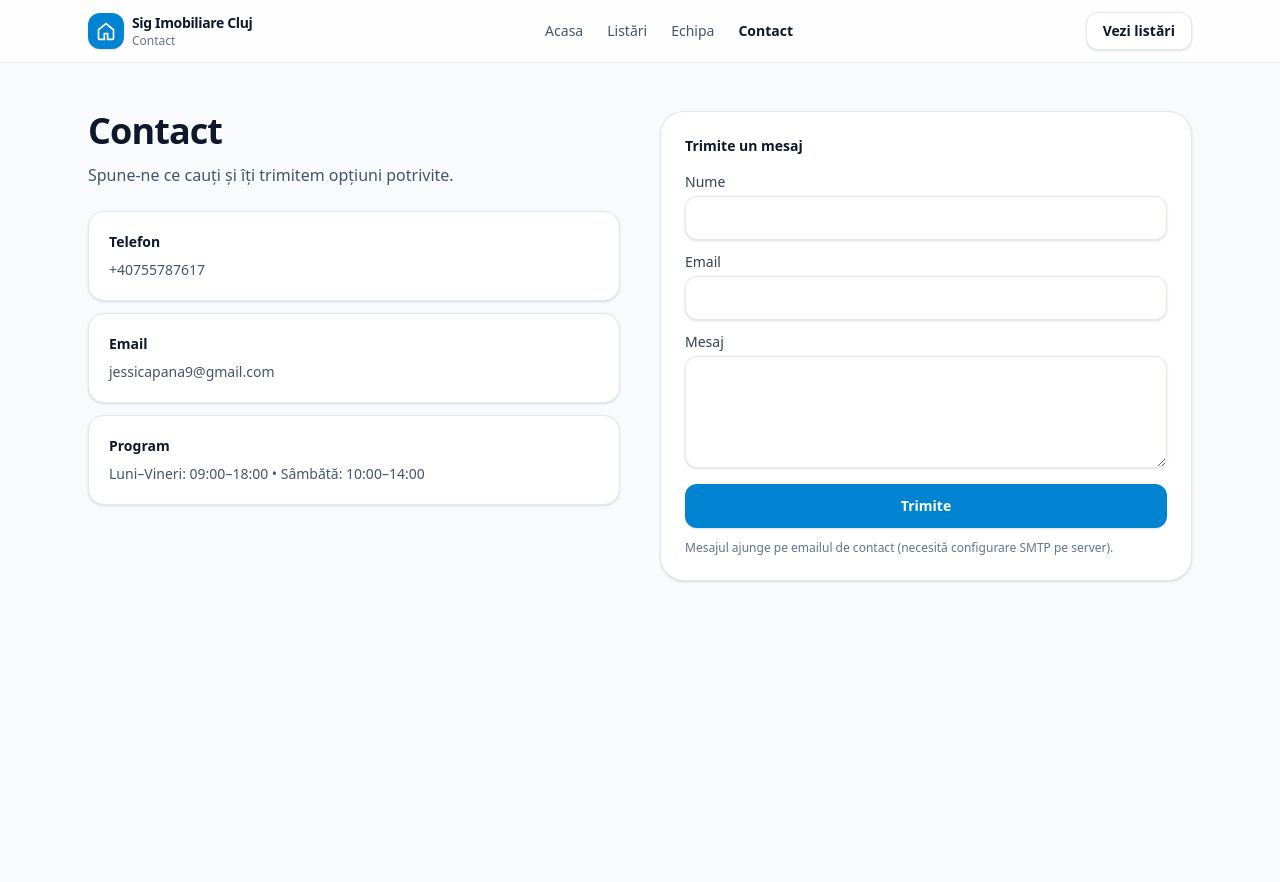
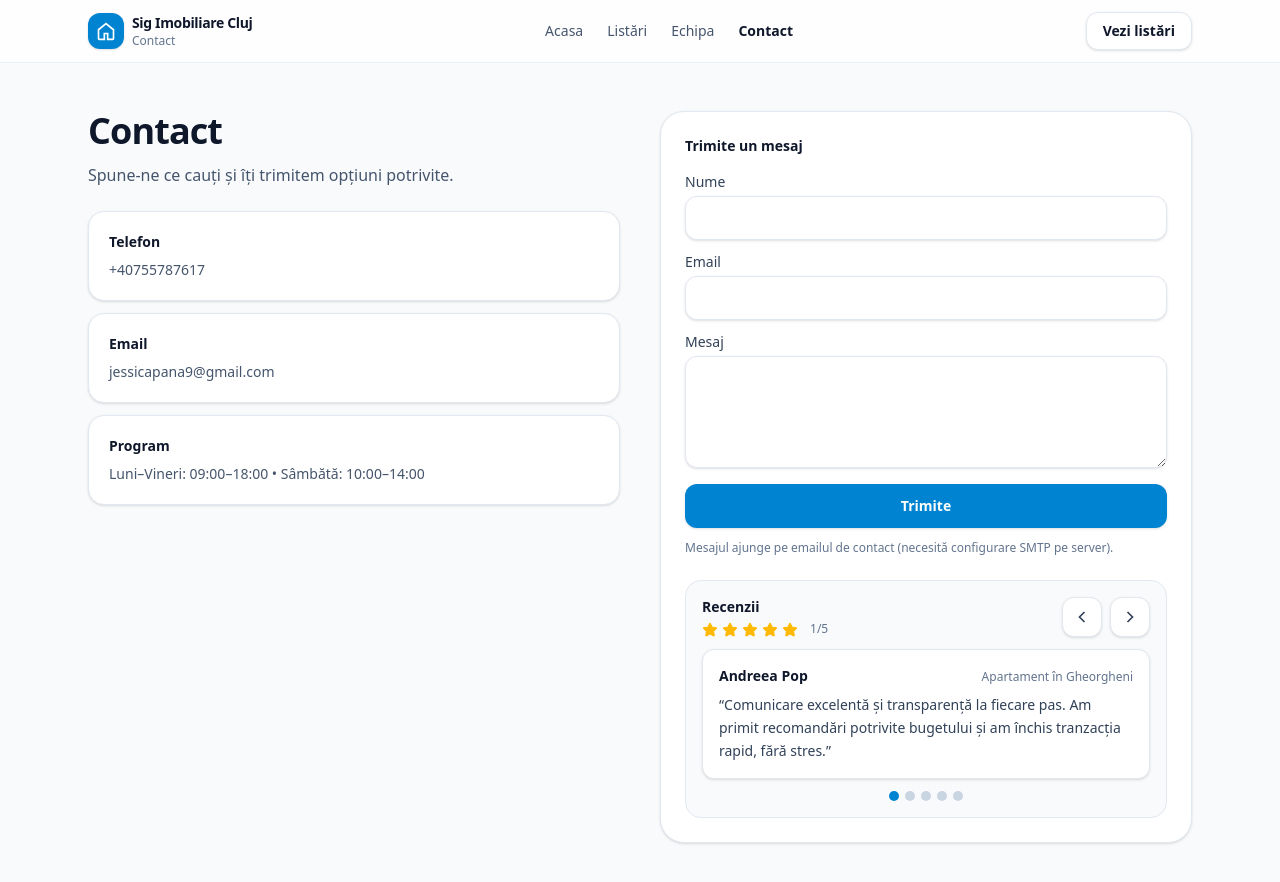
Before and after one commit to TonyHebe/SigImobCluj, a Next.js app: page /contact in a window 1280 px wide. Shown: the top 882 px of the page. Before the commit the page ends 800 px from the top, so only its background shows below. Built offline with nearby package versions, Linux system fonts and the light colour scheme.

Commit message:
feat: Add ReviewsCarousel component to contact page
Co-authored-by: antoniohebe1 <antoniohebe1@gmail.com>

```diff
--- a/src/app/contact/page.tsx
+++ b/src/app/contact/page.tsx
@@ -3,6 +3,7 @@ import Link from "next/link";
 
 import { ContactMessageForm } from "@/components/ContactMessageForm";
 import { HomeLinkScrollTop } from "@/components/HomeLinkScrollTop";
+import { ReviewsCarousel } from "@/components/ReviewsCarousel";
 import { ScrollTopLink } from "@/components/ScrollTopLink";
 
 export const metadata: Metadata = {
@@ -111,6 +112,7 @@ export default function ContactPage() {
               Trimite un mesaj
             </div>
             <ContactMessageForm />
+            <ReviewsCarousel />
           </div>
         </section>
       </main>
--- /dev/null
+++ b/src/components/ReviewsCarousel.tsx
@@ -0,0 +1,175 @@
+"use client";
+
+import { useId, useMemo, useState } from "react";
+
+type Review = {
+  name: string;
+  rating: 1 | 2 | 3 | 4 | 5;
+  text: string;
+  context?: string;
+};
+
+function StarIcon({ filled }: { filled: boolean }) {
+  return (
+    <svg
+      aria-hidden="true"
+      viewBox="0 0 24 24"
+      className={`size-4 ${filled ? "text-amber-400" : "text-slate-300"}`}
+      fill={filled ? "currentColor" : "none"}
+      stroke="currentColor"
+      strokeWidth="1.5"
+    >
+      <path
+        strokeLinejoin="round"
+        d="M11.48 3.5a.6.6 0 0 1 1.04 0l2.66 5.4c.1.2.3.34.53.37l5.96.86a.6.6 0 0 1 .33 1.02l-4.31 4.2c-.17.16-.25.4-.21.63l1.02 5.93a.6.6 0 0 1-.87.64l-5.33-2.8a.6.6 0 0 0-.56 0l-5.33 2.8a.6.6 0 0 1-.87-.64l1.02-5.93a.6.6 0 0 0-.21-.63l-4.31-4.2a.6.6 0 0 1 .33-1.02l5.96-.86a.6.6 0 0 0 .53-.37l2.66-5.4Z"
+      />
+    </svg>
+  );
+}
+
+function Stars({ rating, labelId }: { rating: number; labelId: string }) {
+  return (
+    <div className="flex items-center gap-1" aria-labelledby={labelId}>
+      {Array.from({ length: 5 }, (_, i) => (
+        <StarIcon key={i} filled={i + 1 <= rating} />
+      ))}
+    </div>
+  );
+}
+
+export function ReviewsCarousel() {
+  const labelId = useId();
+
+  const reviews = useMemo<Review[]>(
+    () => [
+      {
+        name: "Andreea Pop",
+        rating: 5,
+        context: "Apartament în Gheorgheni",
+        text: "Comunicare excelentă și transparență la fiecare pas. Am primit recomandări potrivite bugetului și am închis tranzacția rapid, fără stres.",
+      },
+      {
+        name: "Mihai Ionescu",
+        rating: 5,
+        context: "Închiriere în Zorilor",
+        text: "Foarte profesioniști și punctuali. Au selectat doar opțiuni relevante și mi-au explicat clar toate detaliile contractuale.",
+      },
+      {
+        name: "Ioana Dumitru",
+        rating: 5,
+        context: "Casă în Făget",
+        text: "Am apreciat răbdarea și atenția la detalii. Vizionări bine organizate, plus suport complet până la semnare. Recomand cu încredere!",
+      },
+      {
+        name: "Radu Stan",
+        rating: 4,
+        context: "Vânzare garsonieră, Mărăști",
+        text: "Procesul a fost foarte bine structurat, cu feedback constant. Negocierea a fost gestionată corect și am obținut un preț bun.",
+      },
+      {
+        name: "Elena Marin",
+        rating: 5,
+        context: "Căutare teren, Florești",
+        text: "Ne-au ajutat să evităm capcanele din acte și să verificăm rapid proprietatea. Seriozitate și promptitudine.",
+      },
+    ],
+    [],
+  );
+
+  const [index, setIndex] = useState(0);
+  const current = reviews[index]!;
+
+  function prev() {
+    setIndex((i) => (i - 1 + reviews.length) % reviews.length);
+  }
+
+  function next() {
+    setIndex((i) => (i + 1) % reviews.length);
+  }
+
+  return (
+    <section className="mt-6 rounded-2xl border border-slate-200 bg-slate-50 p-4">
+      <div className="flex items-start justify-between gap-4">
+        <div>
+          <div className="text-sm font-semibold text-slate-900">Recenzii</div>
+          <div className="mt-1 flex items-center gap-3">
+            <span id={labelId} className="sr-only">
+              Rating {current.rating} din 5
+            </span>
+            <Stars rating={current.rating} labelId={labelId} />
+            <span className="text-xs text-slate-500">
+              {index + 1}/{reviews.length}
+            </span>
+          </div>
+        </div>
+
+        <div className="flex items-center gap-2">
+          <button
+            type="button"
+            onClick={prev}
+            aria-label="Recenzia anterioară"
+            className="inline-flex size-10 items-center justify-center rounded-xl border border-slate-200 bg-white text-slate-700 shadow-sm hover:bg-slate-50"
+          >
+            <svg
+              aria-hidden="true"
+              viewBox="0 0 24 24"
+              className="size-5"
+              fill="none"
+              stroke="currentColor"
+              strokeWidth="2"
+            >
+              <path d="M15 18l-6-6 6-6" />
+            </svg>
+          </button>
+          <button
+            type="button"
+            onClick={next}
+            aria-label="Recenzia următoare"
+            className="inline-flex size-10 items-center justify-center rounded-xl border border-slate-200 bg-white text-slate-700 shadow-sm hover:bg-slate-50"
+          >
+            <svg
+              aria-hidden="true"
+              viewBox="0 0 24 24"
+              className="size-5"
+              fill="none"
+              stroke="currentColor"
+              strokeWidth="2"
+            >
+              <path d="M9 6l6 6-6 6" />
+            </svg>
+          </button>
+        </div>
+      </div>
+
+      <div className="mt-3 rounded-xl border border-slate-200 bg-white p-4 shadow-sm">
+        <div className="flex flex-wrap items-baseline justify-between gap-2">
+          <div className="text-sm font-semibold text-slate-900">{current.name}</div>
+          {current.context ? (
+            <div className="text-xs text-slate-500">{current.context}</div>
+          ) : null}
+        </div>
+        <p className="mt-2 text-sm leading-relaxed text-slate-700">
+          “{current.text}”
+        </p>
+      </div>
+
+      <div className="mt-3 flex items-center justify-center gap-1.5">
+        {reviews.map((_, i) => {
+          const active = i === index;
+          return (
+            <button
+              key={i}
+              type="button"
+              onClick={() => setIndex(i)}
+              aria-label={`Mergi la recenzia ${i + 1}`}
+              aria-current={active ? "true" : undefined}
+              className={`h-2.5 w-2.5 rounded-full transition ${
+                active ? "bg-sky-600" : "bg-slate-300 hover:bg-slate-400"
+              }`}
+            />
+          );
+        })}
+      </div>
+    </section>
+  );
+}
```
